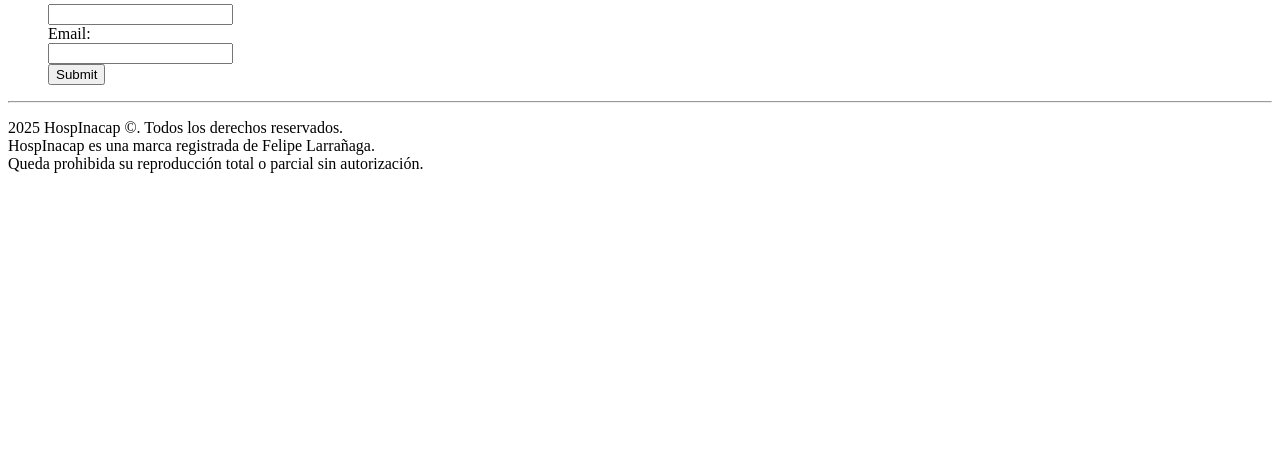
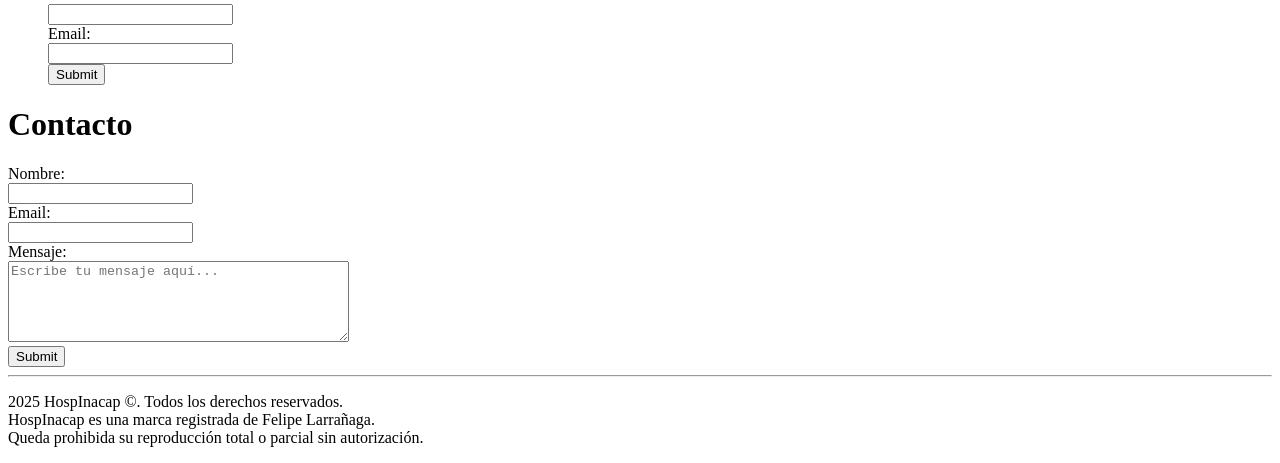
Before and after one commit to Zannakh/HospInacap, a plain HTML site: page index.html in a window 1280 px wide. Shown: the part 381-844 px from the top of the page. Before the commit the page ends 800 px from the top, so only its background shows below. Drawn offline with Linux system fonts and the light colour scheme.

Commit message:
contacto index.html
Se agrega contacto

```diff
--- a/index.html
+++ b/index.html
@@ -60,6 +60,25 @@
             </li>
         </ul>
     </div>
+    <div class="contacto" id="contacto">
+        <div class="titulos">
+            <h1>
+                Contacto
+            </h1>
+        </div>
+        <form action="contacto.php" method="post">
+            <label for="nombre">Nombre:</label><br>
+            <input type="text" id="nombre" name="nombre" required><br>
+
+            <label for="mail">Email:</label><br>
+            <input type="text" id="mail" name="mail" required><br>
+
+            <label for="mje">Mensaje:</label><br>
+            <textarea id="mje" name="mje" rows="5" cols="40" placeholder="Escribe tu mensaje aquí..."></textarea><br>
+
+            <input type="submit">
+        </form>
+    </div>
 </main>
 
 <footer>
```
